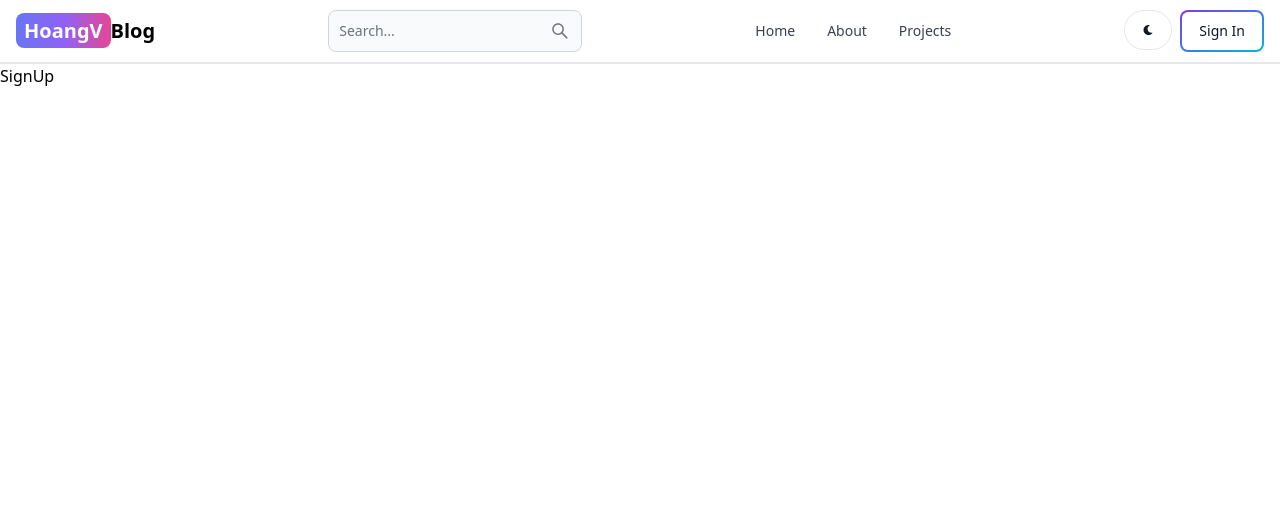
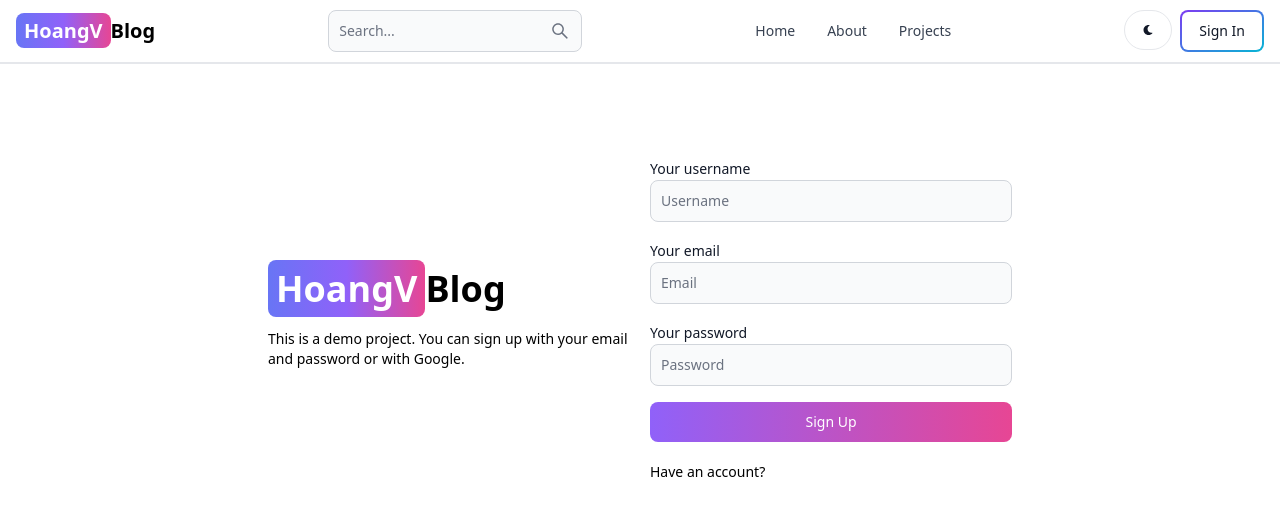
Before and after one commit to HoangVinh31/mern-blog, a React app in the folder client/: page /sign-up in a window 1280 px wide. Shown: the top 516 px of the page. Built offline with nearby package versions, Linux system fonts and the light colour scheme; the HTML template or start-up script is replaced by a standard one.

Commit message:
create sign up page UI

```diff
--- a/client/src/pages/SignUp.jsx
+++ b/client/src/pages/SignUp.jsx
@@ -1,5 +1,60 @@
+import { Link } from "react-router-dom";
+import { Label, TextInput, Button } from "flowbite-react";
+
 export default function SignUp() {
   return (
-    <div>SignUp</div>
+    <div className="min-h-screen mt-20">
+      <div className="flex p-3 max-w-3xl mx-auto flex-col md:flex-row md:items-center gap-5">
+        {/* left */}
+      <div className="flex-1">
+      <Link
+        to="/"
+        className="font-bold dark:text-white text-4xl"
+      >
+        <span className="px-2 py-1 bg-gradient-to-r from-indigo-500 via-purple-500 to-pink-500 rounded-lg text-white">
+          HoangV
+        </span>
+        Blog
+      </Link>
+      <p className="text-sm mt-5">
+        This is a demo project. You can sign up with your email and password or with Google.
+      </p>
+      </div>
+
+      {/* right */}
+      <div className="flex-1">
+        <form className="flex flex-col gap-4">
+          <div>
+            <Label value="Your username"/>
+            <TextInput
+            type="text"
+            placeholder="Username"
+            id="username"/>
+          </div>
+          <div>
+            <Label value="Your email"/>
+            <TextInput
+            type="text"
+            placeholder="Email"
+            id="Email"/>
+          </div>
+          <div>
+            <Label value="Your password"/>
+            <TextInput
+            type="text"
+            placeholder="Password"
+            id="password"/>
+          </div>
+          <Button gradientDuoTone='purpleToPink' type="submit" >
+            Sign Up
+          </Button>
+        </form>
+        <div className="flex gap-2 text-sm mt-5">
+          <span>Have an account?</span>
+          <Link to="/sign-in" className="text-blue-500"></Link>
+        </div>
+      </div>
+      </div>
+    </div>
   )
 }
```
